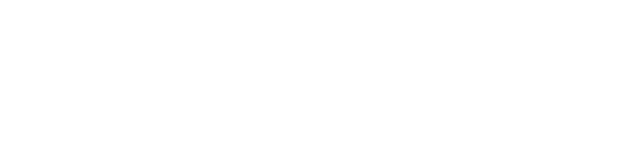
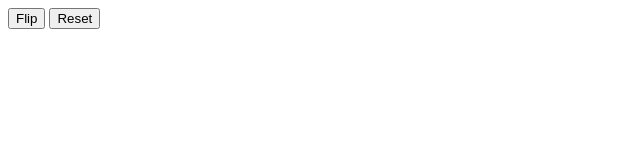
Before and after one commit to victorteje/Coin-Flip, a plain HTML site: page index.html in a window 1280 px wide. Shown: the whole page, without its empty margins (0-640 px from the left). Drawn offline with Linux system fonts and the light colour scheme.

Commit message:
created buttons

```diff
--- a/index.html
+++ b/index.html
@@ -7,7 +7,8 @@
     <title>Coin Flip</title>
 </head>
 <body>
-
+    <button id="flip">Flip</button>
+    <button id="reset">Reset</button>
     <script src="index.js"></script>
 </body>
 </html>
```
